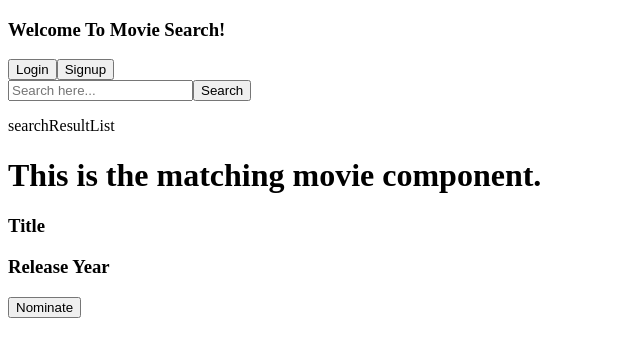
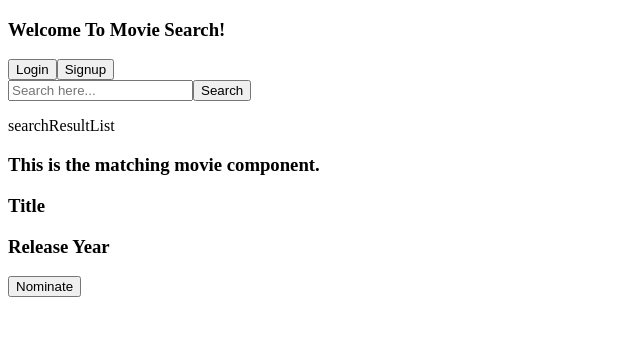
Before and after one commit to ltramos7/movieAppReact, a React (Create React App) app: page / in a window 1280 px wide. Shown: the top 356 px of the page, without its empty margins (0-640 px from the left). Built offline with nearby package versions, Linux system fonts and the light colour scheme.

Commit message:
replaced in div with section for the main sections of the app

```diff
--- a/src/components/headerSection/HeaderSection.js
+++ b/src/components/headerSection/HeaderSection.js
@@ -3,7 +3,7 @@ import React, { Component } from 'react'
 export default class HeaderSection extends Component {
     render() {
         return (
-            <div id="header-section">
+            <section id="header-section">
                 <div id="title">
                     <h3>Welcome To Movie Search!</h3>
                 </div>
@@ -13,7 +13,7 @@ export default class HeaderSection extends Component {
                         <button>Signup</button>
                     </form>
                 </div>
-            </div>
+            </section>
         )
     }
 }
--- a/src/components/matchingMovie/matchingMovie.js
+++ b/src/components/matchingMovie/matchingMovie.js
@@ -3,9 +3,9 @@ import React, { Component } from 'react'
 export default class matchingMovie extends Component {
     render() {
         return (
-            <div>
+            <section id="matching-movie-section">
                   <h1>This is the matching movie component.</h1>
-            </div>
+            </section>
         )
     }
 }
--- a/src/components/searchArea/searchArea.js
+++ b/src/components/searchArea/searchArea.js
@@ -3,12 +3,12 @@ import React, { Component } from 'react'
 export default class searchArea extends Component {
     render() {
         return (
-            <div>
+            <section id="search-area">
                 <form>
                     <input placeholder="Search here..."></input>
                     <button>Search</button>
                 </form>
-            </div>
+            </section>
         )
     }
 }
--- a/src/components/searchResultList/searchResultList.js
+++ b/src/components/searchResultList/searchResultList.js
@@ -4,10 +4,10 @@ import MatchingMovie from '../matchingMovie/matchingMovie'
 export default class searchResultList extends Component {
     render() {
         return (
-            <div>
+            <section id="search-results-list">
                 <p> searchResultList</p>
                 <MatchingMovie/>
-            </div>
+            </section>
         )
     }
 }
--- a/src/components/selectedMovieContent/selectedMovieContent.js
+++ b/src/components/selectedMovieContent/selectedMovieContent.js
@@ -3,14 +3,14 @@ import React, { Component } from 'react'
 export default class selectedMovieContent extends Component {
     render() {
         return (
-            <div>
+            <section id="selected-movie-content-area">
                 <div id="movie-content">
                     <h3>Title</h3>
                     <h3>Release Year</h3>
                     <button>Nominate</button>
                     {/* think about a boolean nominated:true or nominated:false, to disable the nominate button */}
                 </div>
-            </div>
+            </section>
         )
     }
 }
```
Also changed, not shown: 1 other file (tests, documents, lock files or other folders).
